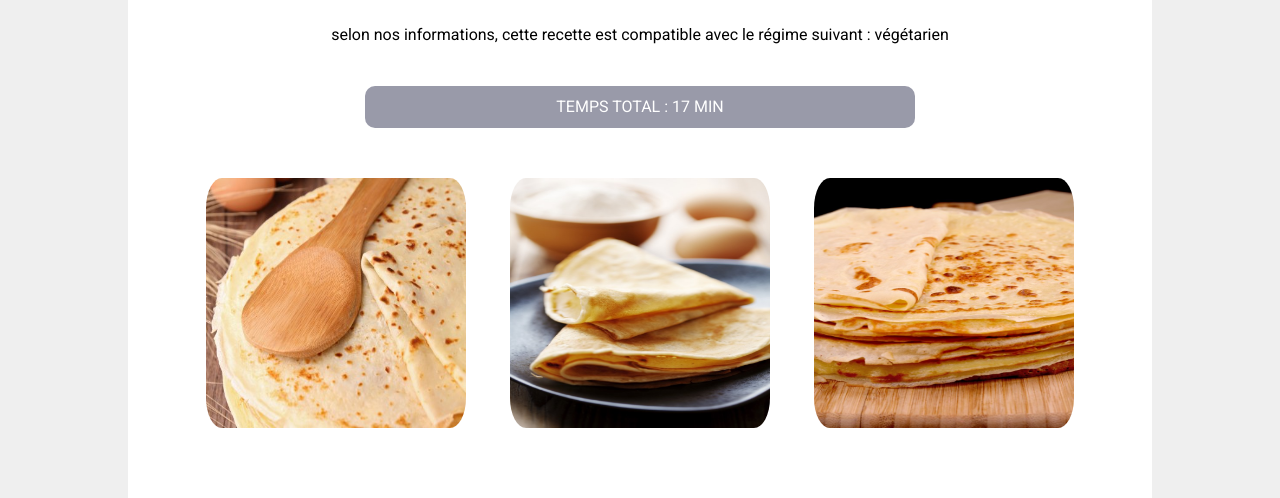
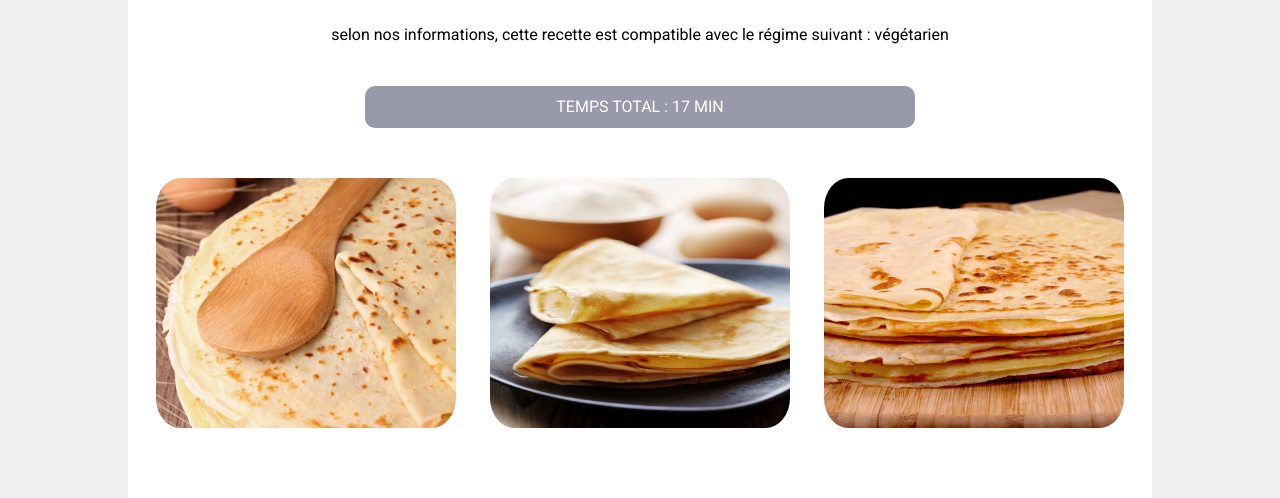
Before and after one commit to NelsonAxolotl/marmitonV2, a plain HTML site: page index.html in a window 1280 px wide. Shown: the part 262-760 px from the top of the page. Drawn offline with Linux system fonts and the light colour scheme.

Commit message:
modified

```diff
--- a/ASSESTS/STYLES/style.css
+++ b/ASSESTS/STYLES/style.css
@@ -113,9 +113,9 @@ main {
 
 .picture img {
     object-fit: cover center;
-    width: 300px;
+    width: 330px;
     height: 250px;
-    padding: 0 20px;
+    padding: 0 15px;
     border-radius: 12%;
 }
 
```
